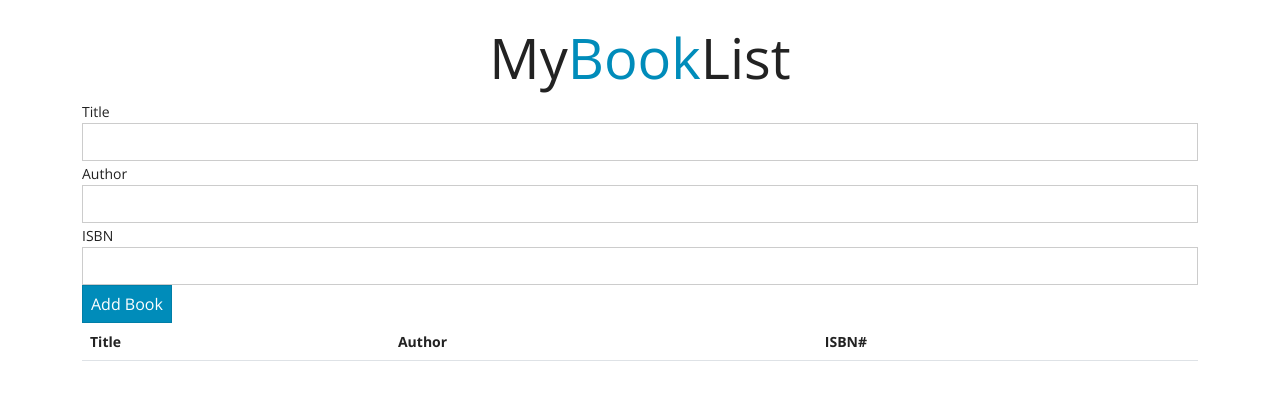
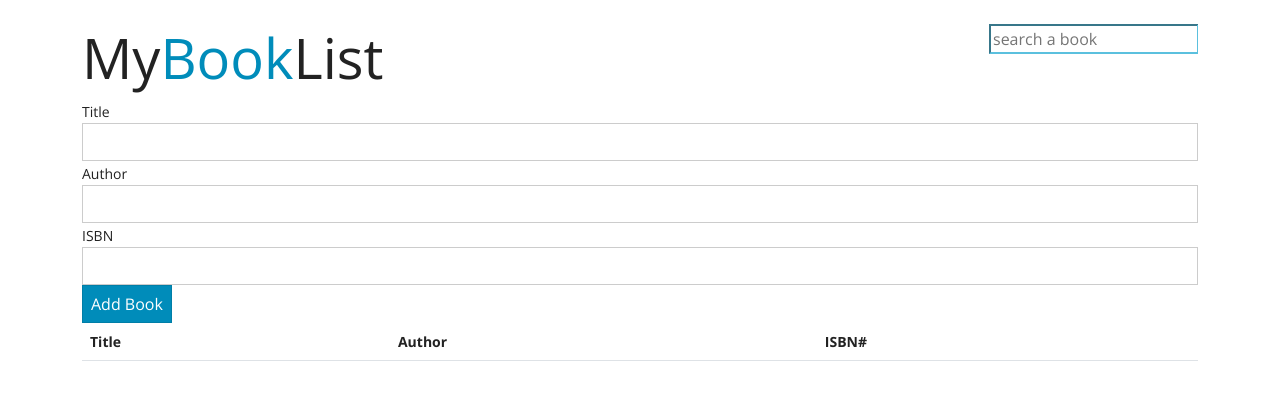
Before and after one commit to Arbaazyaseen15/MyBookList, a plain HTML site: page index.html in a window 1280 px wide. Drawn offline with nearby package versions, Linux system fonts and the light colour scheme.

Commit message:
added a filter

```diff
--- a/index.html
+++ b/index.html
@@ -10,7 +10,9 @@
 </head>
 <body>
     <div class="container mt-4">
-        <h1 class="display-4 text-center">
+        <input type="text" placeholder="search a book" class="border-info border-end float-end" id="filter">
+
+        <h1 class="display-4">
             My<span class="text-primary">Book</span>List
         </h1>
         <form action="" id="book-form">
```
